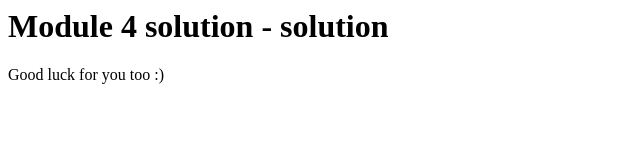
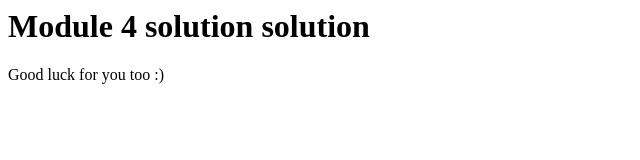
Before and after one commit to yanick-vieira/coursera-test, a plain HTML site: page module4-solution/index.html in a window 1280 px wide. Shown: the whole page, without its empty margins (0-640 px from the left). Drawn offline with Linux system fonts and the light colour scheme.

Commit message:
job done

```diff
--- a/module4-solution/index.html
+++ b/module4-solution/index.html
@@ -8,7 +8,7 @@
     </head>
 <body>
     <header>
-        <h1>Module 4 solution - solution</h1>
+        <h1>Module 4 solution solution</h1>
         <p>Good luck for you too :)</p>
     </header>
 
```
